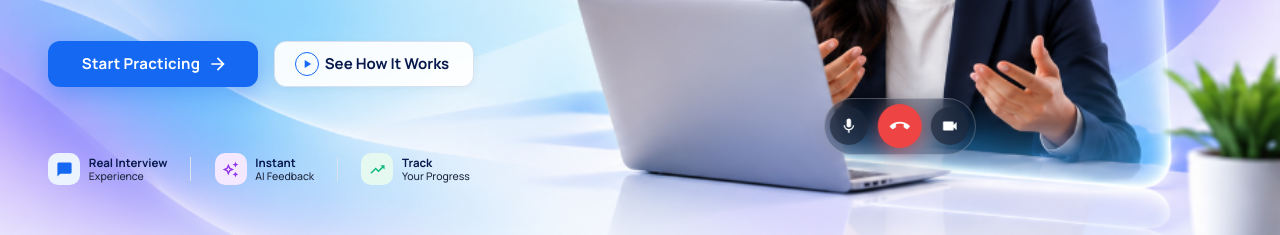
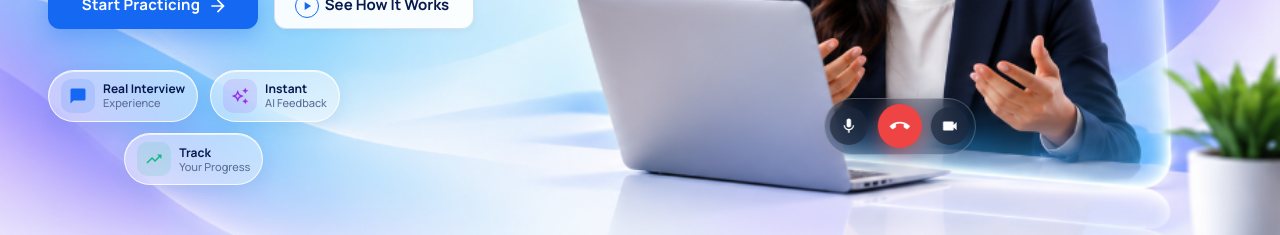
Before and after one commit to karthikeyan343/InterviewReady, a React (Vite) app in the folder IEXP_Client/: page / in a window 1280 px wide. Shown: the part 523-758 px from the top of the page. Built offline with nearby package versions, Linux system fonts and the light colour scheme; no server answers.

Commit message:
update the hero section

```diff
--- a/IEXP_Client/src/component/specifiedComponent/landingPage/HeroSection.tsx
+++ b/IEXP_Client/src/component/specifiedComponent/landingPage/HeroSection.tsx
@@ -16,6 +16,32 @@ import { Link } from "react-router-dom";
 import heroBgUnified from "../../../assets/HeroBgUnified.png";
 
 const HeroSection: React.FC = () => {
+  const featurePills = [
+    {
+      id: "interview",
+      title: "Real Interview",
+      subtitle: "Experience",
+      Icon: ChatBubbleOutlined,
+      color: "#1468F2",
+      iconBackground: "rgba(20, 104, 242, 0.12)",
+    },
+    {
+      id: "feedback",
+      title: "Instant",
+      subtitle: "AI Feedback",
+      Icon: AutoAwesomeOutlined,
+      color: "#9333EA",
+      iconBackground: "rgba(147, 51, 234, 0.12)",
+    },
+    {
+      id: "progress",
+      title: "Track",
+      subtitle: "Your Progress",
+      Icon: TrendingUp,
+      color: "#10B981",
+      iconBackground: "rgba(16, 185, 129, 0.12)",
+    },
+  ];
   return (
     <Box
       id="home"
@@ -549,353 +575,182 @@ const HeroSection: React.FC = () => {
           {/* ── Bottom 3 Feature Highlights (Never hidden or cut off on small screens) ── */}
           <Box
             sx={{
-              display: "flex",
-              flexDirection: {
-                xs: "column",
-                sm: "row",
+              display: "grid",
+              gridTemplateColumns: "repeat(2, max-content)",
+              justifyContent: "start",
+              alignItems: "center",
+
+              columnGap: {
+                xs: 0.8,
+                sm: 1.2,
+                md: 1.5,
               },
-              alignItems: {
-                xs: "start",
-                sm: "center",
+
+              rowGap: {
+                xs: 1,
+                sm: 1.2,
+                md: 1.4,
               },
-              justifyContent: {
-                xs: "flex-start",
-                sm: "space-between",
-                md: "flex-start",
-              },
-              gap: {
-                xs: 1.4,
-                sm: 1.8,
-                md: "clamp(14px, 1.8vw, 24px)",
-              },
-              width: "100%",
-              maxWidth: {
-                xs: "100%",
-                sm: "600px",
-              },
-              p: {
-                xs: 1.6,
-                sm: 0,
-              },
-              borderRadius: {
-                xs: "14px",
-                sm: 0,
-              },
-              backgroundColor: {
-                xs: "transparent",
-              },
+
+              width: "fit-content",
+              maxWidth: "100%",
+
               mt: {
                 xs: 2.2,
                 sm: 2.8,
-                md: 2.8,
+                md: 2,
               },
+
               flexShrink: 0,
               boxSizing: "border-box",
             }}
           >
-            {/* Feature 1: Real Interview Experience */}
+            {featurePills.map((feature) => {
+              const Icon = feature.Icon;
+              const isLastPill = feature.id === "progress";
+
+              return (
                 <Box
+                  key={feature.id}
                   sx={{
-                display: "flex",
+                    gridColumn: isLastPill ? "1 / -1" : "auto",
+                    justifySelf: isLastPill ? "center" : "start",
+
+                    display: "inline-flex",
                     alignItems: "center",
                     gap: {
-                  xs: 1.2,
-                  sm: 1.1,
+                      xs: 0.75,
+                      sm: 1,
                     },
-                flex: {
-                  xs: "1 1 auto",
-                  sm: "initial",
+
+                    width: "fit-content",
+                    maxWidth: "100%",
+                    minWidth: 0,
+                    boxSizing: "border-box",
+
+                    px: {
+                      xs: 1,
+                      sm: 1.4,
+                      md: 1.5,
                     },
-                minWidth: 0,
+
+                    py: {
+                      xs: 0.75,
+                      sm: 0.9,
+                      md: 1,
+                    },
+
+                    borderRadius: "999px",
+
+                    backgroundColor: "rgba(255, 255, 255, 0.42)",
+
+                    border: "1px solid rgba(255, 255, 255, 0.8)",
+
+                    backdropFilter: "blur(14px)",
+                    WebkitBackdropFilter: "blur(14px)",
+
+                    boxShadow: `
+            0 6px 18px rgba(38, 89, 170, 0.09),
+            inset 0 1px 0 rgba(255, 255, 255, 0.7)
+          `,
+
+                    transition:
+                      "transform 0.25s ease, box-shadow 0.25s ease, background-color 0.25s ease",
+
+                    "&:hover": {
+                      transform: "translateY(-2px)",
+                      backgroundColor: "rgba(255, 255, 255, 0.68)",
+                      boxShadow: "0 10px 24px rgba(38, 89, 170, 0.14)",
+                    },
                   }}
                 >
+                  {/* Icon */}
                   <Box
                     sx={{
                       width: {
-                    xs: "34px",
-                    sm: "36px",
-                    md: "clamp(32px, 3.8vh, 38px)",
+                        xs: "30px",
+                        sm: "34px",
                       },
+
                       height: {
-                    xs: "34px",
-                    sm: "36px",
-                    md: "clamp(32px, 3.8vh, 38px)",
+                        xs: "30px",
+                        sm: "34px",
                       },
+
                       minWidth: {
-                    xs: "34px",
-                    sm: "36px",
-                    md: "clamp(32px, 3.8vh, 38px)",
+                        xs: "30px",
+                        sm: "34px",
                       },
+
                       borderRadius: "10px",
-                  backgroundColor: "#EBF3FE",
+
+                      backgroundColor: feature.iconBackground,
+
                       display: "flex",
                       alignItems: "center",
                       justifyContent: "center",
+
                       flexShrink: 0,
                     }}
                   >
-                <ChatBubbleOutlined
+                    <Icon
                       sx={{
                         fontSize: {
-                      xs: "17px",
+                          xs: "16px",
                           sm: "18px",
-                      md: "clamp(17px, 2vh, 19px)",
                         },
-                    color: "#1468F2",
+                        color: feature.color,
                       }}
                     />
                   </Box>
 
-              <Box sx={{ minWidth: 0 }}>
+                  {/* Feature Text */}
+                  <Box
+                    sx={{
+                      minWidth: 0,
+                      display: "flex",
+                      flexDirection: "column",
+                    }}
+                  >
                     <Typography
                       sx={{
                         fontFamily: '"Manrope", sans-serif',
                         fontWeight: 700,
+
                         fontSize: {
-                      xs: "12px",
+                          xs: "10px",
                           sm: "12px",
-                      md: "clamp(11.5px, 0.75vw, 13px)",
                         },
+
                         color: "#08194D",
-                    lineHeight: 1.2,
+                        lineHeight: 1.25,
                         whiteSpace: "nowrap",
                       }}
                     >
-                  Real Interview
+                      {feature.title}
                     </Typography>
 
                     <Typography
                       sx={{
                         fontFamily: '"Manrope", sans-serif',
                         fontWeight: 500,
+
                         fontSize: {
-                      xs: "11px",
+                          xs: "9px",
                           sm: "11px",
-                      md: "clamp(10.5px, 0.7vw, 12px)",
                         },
-                    color: "#202a3fff",
-                    lineHeight: 1.2,
+
+                        color: "#5C6F96",
+                        lineHeight: 1.25,
                         whiteSpace: "nowrap",
                       }}
                     >
-                  Experience
+                      {feature.subtitle}
                     </Typography>
                   </Box>
                 </Box>
-
-            {/* Divider 1 */}
-            <Box
-              sx={{
-                display: {
-                  xs: "none",
-                  sm: "block",
-                },
-                width: "1px",
-                height: {
-                  sm: "28px",
-                  md: "clamp(24px, 2.8vh, 30px)",
-                },
-                backgroundColor: "#DCE3EF",
-                flexShrink: 0,
-              }}
-            />
-
-            {/* Feature 2: Instant AI Feedback */}
-            <Box
-              sx={{
-                display: "flex",
-                alignItems: "center",
-                gap: {
-                  xs: 1.2,
-                  sm: 1.1,
-                },
-                flex: {
-                  xs: "1 1 auto",
-                  sm: "initial",
-                },
-                minWidth: 0,
-              }}
-            >
-              <Box
-                sx={{
-                  width: {
-                    xs: "34px",
-                    sm: "36px",
-                    md: "clamp(32px, 3.8vh, 38px)",
-                  },
-                  height: {
-                    xs: "34px",
-                    sm: "36px",
-                    md: "clamp(32px, 3.8vh, 38px)",
-                  },
-                  minWidth: {
-                    xs: "34px",
-                    sm: "36px",
-                    md: "clamp(32px, 3.8vh, 38px)",
-                  },
-                  borderRadius: "10px",
-                  backgroundColor: "#F3E8FF",
-                  display: "flex",
-                  alignItems: "center",
-                  justifyContent: "center",
-                  flexShrink: 0,
-                }}
-              >
-                <AutoAwesomeOutlined
-                  sx={{
-                    fontSize: {
-                      xs: "17px",
-                      sm: "18px",
-                      md: "clamp(17px, 2vh, 19px)",
-                    },
-                    color: "#9333EA",
-                  }}
-                />
-              </Box>
-
-              <Box sx={{ minWidth: 0 }}>
-                <Typography
-                  sx={{
-                    fontFamily: '"Manrope", sans-serif',
-                    fontWeight: 700,
-                    fontSize: {
-                      xs: "12px",
-                      sm: "12px",
-                      md: "clamp(11.5px, 0.75vw, 13px)",
-                    },
-                    color: "#08194D",
-                    lineHeight: 1.2,
-                    whiteSpace: "nowrap",
-                  }}
-                >
-                  Instant
-                </Typography>
-
-                <Typography
-                  sx={{
-                    fontFamily: '"Manrope", sans-serif',
-                    fontWeight: 500,
-                    fontSize: {
-                      xs: "11px",
-                      sm: "11px",
-                      md: "clamp(10.5px, 0.7vw, 12px)",
-                    },
-                    color: "#202a3fff",
-                    lineHeight: 1.2,
-                    whiteSpace: "nowrap",
-                  }}
-                >
-                  AI Feedback
-                </Typography>
-              </Box>
-            </Box>
-
-            {/* Divider 2 */}
-            <Box
-              sx={{
-                display: {
-                  xs: "none",
-                  sm: "block",
-                },
-                width: "1px",
-                height: {
-                  sm: "28px",
-                  md: "clamp(24px, 2.8vh, 30px)",
-                },
-                backgroundColor: "#DCE3EF",
-                flexShrink: 0,
-              }}
-            />
-
-            {/* Feature 3: Track Your Progress */}
-            <Box
-              sx={{
-                display: "flex",
-                alignItems: "center",
-                gap: {
-                  xs: 1.2,
-                  sm: 1.1,
-                },
-                flex: {
-                  xs: "1 1 auto",
-                  sm: "initial",
-                },
-                minWidth: 0,
-              }}
-            >
-              <Box
-                sx={{
-                  width: {
-                    xs: "34px",
-                    sm: "36px",
-                    md: "clamp(32px, 3.8vh, 38px)",
-                  },
-                  height: {
-                    xs: "34px",
-                    sm: "36px",
-                    md: "clamp(32px, 3.8vh, 38px)",
-                  },
-                  minWidth: {
-                    xs: "34px",
-                    sm: "36px",
-                    md: "clamp(32px, 3.8vh, 38px)",
-                  },
-                  borderRadius: "10px",
-                  backgroundColor: "#E6F9F0",
-                  display: "flex",
-                  alignItems: "center",
-                  justifyContent: "center",
-                  flexShrink: 0,
-                }}
-              >
-                <TrendingUp
-                  sx={{
-                    fontSize: {
-                      xs: "17px",
-                      sm: "18px",
-                      md: "clamp(17px, 2vh, 19px)",
-                    },
-                    color: "#10B981",
-                  }}
-                />
-              </Box>
-
-              <Box sx={{ minWidth: 0 }}>
-                <Typography
-                  sx={{
-                    fontFamily: '"Manrope", sans-serif',
-                    fontWeight: 700,
-                    fontSize: {
-                      xs: "12px",
-                      sm: "12px",
-                      md: "clamp(11.5px, 0.75vw, 13px)",
-                    },
-                    color: "#08194D",
-                    lineHeight: 1.2,
-                    whiteSpace: "nowrap",
-                  }}
-                >
-                  Track
-                </Typography>
-
-                <Typography
-                  sx={{
-                    fontFamily: '"Manrope", sans-serif',
-                    fontWeight: 500,
-                    fontSize: {
-                      xs: "11px",
-                      sm: "11px",
-                      md: "clamp(10.5px, 0.7vw, 12px)",
-                    },
-                    color: "#202a3fff",
-                    lineHeight: 1.2,
-                    whiteSpace: "nowrap",
-                  }}
-                >
-                  Your Progress
-                </Typography>
-              </Box>
-            </Box>
+              );
+            })}
           </Box>
         </Box>
 
```
Lines whose indentation alone changed are shown as unchanged.
